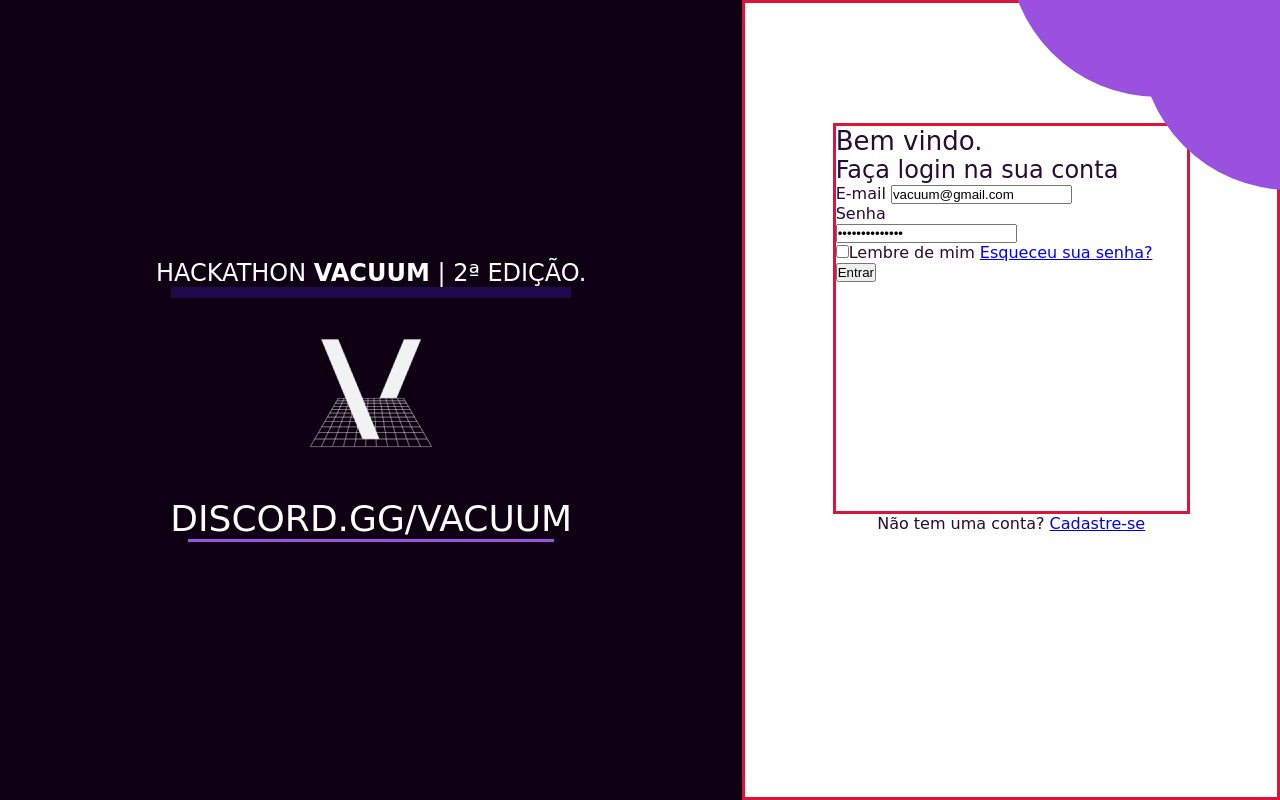
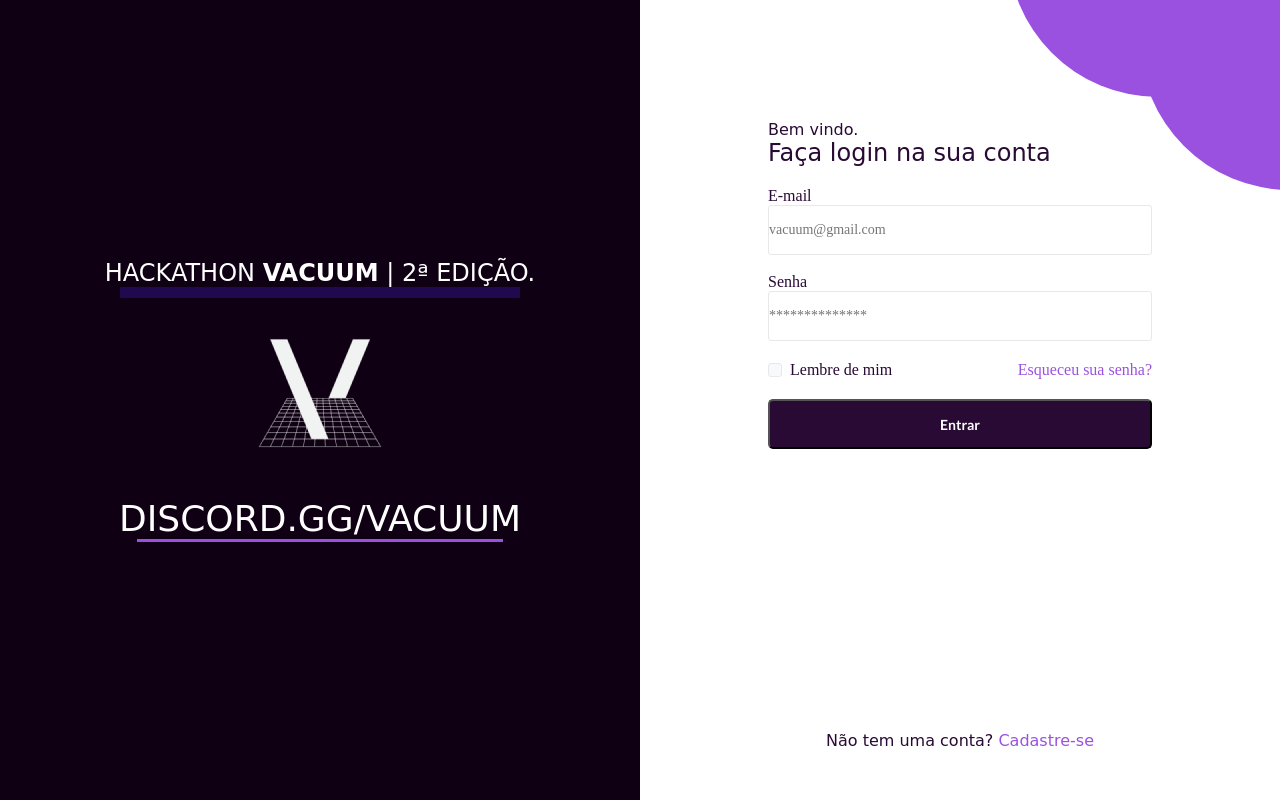
Before and after one commit to dezzogo/HackathonVacuum, a plain HTML site: page index.html in a window 1280 px wide. Drawn offline with Linux system fonts and the light colour scheme; a web font is replaced by a local one.

Commit message:
finished! Not perfect at all, but always learning.

```diff
--- a/index.html
+++ b/index.html
@@ -5,7 +5,6 @@
     <meta name="viewport" content="width=device-width, initial-scale=1.0">
     <title>Hackathon Vacuum | 2ª  edição</title>
 
-    <link rel="stylesheet" href="reset.css">
     <link rel="stylesheet" href="style.css">
 
 </head>
@@ -31,20 +30,28 @@
             <img class="elipse" src="images/Ellipse 3meialuasuperior2.svg" alt="elipse">
 
             <div class="login-dados">
-                <h2 class="login-bemvindo">Bem  vindo.</h2>
-                <h2 class="login-conta">Faça login na sua conta</h2>
+
+                <div class="login-titulos">
+                    <h2 class="login-bemvindo">Bem  vindo.</h2>
+                    <h2 class="login-conta">Faça login na sua conta</h2>
+                </div>
 
                 <form class="login-form" action="">
-                    <label for="email">E-mail</label>
-                    <input type="email" name="email" value="vacuum@gmail.com">
-
-                    <p>Senha</p>
-                    <input type="password" value="**************">
+                    <label for="email">E-mail</label> <br>
+                    <input type="email" name="email" id="email" placeholder="vacuum@gmail.com">
                     <br>
 
-                    <input type="checkbox">Lembre de mim
-                    <a href="vacuum.com/forgotpassword">Esqueceu sua senha?</a>
-                    <br>
+                    <label for="password" name="password">Senha</label> <br>
+                    <input type="password" id="password" placeholder="**************">
+
+                    <div class="login-password-menu">
+
+                        <div class="login-password-checkbox">
+                            <input type="checkbox" id="remember">
+                            <label for="remember">Lembre de mim</label>
+                        </div>
+                        <a href="vacuum.com/forgotpassword">Esqueceu sua senha?</a>
+                    </div>
 
                     <input class="login-botao" type="submit"  value="Entrar">
 
--- a/reset.css
+++ /dev/null
@@ -1,9 +0,0 @@
-* {
-    margin: 0;
-    padding: 0;
-    box-sizing: border-box;
-}
-
-/* a:active, a:visited {
-    text-decoration: none;
-} */
--- a/style.css
+++ b/style.css
@@ -1,8 +1,10 @@
 @import url('https://fonts.googleapis.com/css2?family=Coda:wght@400;800&family=Lato:wght@700&family=Ledger&display=swap');
 
-/* font-family: 'Coda', cursive;
-font-family: 'Lato', sans-serif;
-font-family: 'Ledger', serif; */
+* {
+    margin: 0;
+    padding: 0;
+    box-sizing: border-box;
+}
 
 main {
     display: flex;
@@ -12,6 +14,7 @@ main {
 
 .apresentacao {
     display: flex;
+    flex: 1;
     flex-direction: column;
     justify-content: center;
     align-items: center;
@@ -23,7 +26,7 @@ main {
 }
 
 .apresentacao-titulo {
-    font-size: 24px;
+    font-size: 1.5em;
     font-weight: 400;
 }
 
@@ -40,6 +43,7 @@ main {
 
 .login {
     display: flex;
+    flex: 1;
     flex-direction: column;
     align-items: center;
     width: 42%;
@@ -48,15 +52,14 @@ main {
     background-color: #FFFFFF;
     color: #290A34;
     font-family: 'Coda', cursive;
-    border: 3px solid crimson;
 }
 
 .login-dados {
-    border: 3px solid crimson;
     display: flex;
     flex-direction: column;
-    width: 357px;
-    height: 391px;
+    justify-content: space-between;
+    width: 60%;
+    height: 50%;
 }
 
 .login-bemvindo, .login-conta {
@@ -70,16 +73,100 @@ main {
 }
 
 .login-bemvindo {
-    font-size: 16px;
+    font-size: 1em;
 }
 
-.login-bemvindo {
-    font-size: 26px;
+.login-form {
+    padding: 20px 0;
+    font-family: 'Ledger', serif;
 }
 
-/* TO DO
-- organize html form to improve its stile (label, div);
-- form action;
-- "waterproof"
-- remove crimson borders;
-- responsive */
+
+.login-form input {
+    width: 100%;
+    height: 50px;
+    font-size: 14px;
+    display: flex;
+    flex-direction: column;
+    justify-content: space-between;
+    outline: none;
+}
+
+.login-password-menu {
+    display: flex;
+    justify-content: space-between;
+    padding: 20px 0;
+    align-items: center;
+}
+
+#email, #password, #remember {
+    border-radius: 3px;
+    border: 1px solid #E8E8E8;
+    flex-shrink: 0;
+    font-family: 'Ledger', serif;
+}
+
+.login a {
+    text-decoration: none;
+    color: #9B51E0;
+}
+
+.login-password-checkbox {
+    display: flex;
+    align-items: center;
+}
+
+.login-password-checkbox input[type="checkbox"] {
+    appearance: none;
+    -webkit-appearance: none;
+    width: 1em;
+    height: 1em;
+    background: #F7FAFC;
+    outline: none;
+    margin-right: 8px;
+    cursor: pointer;
+}
+
+.login-password-checkbox input[type="checkbox"]:checked {
+    background-color: #F7FAFC;
+    border: 1px solid #3498db;
+}
+
+.login-botao {
+    background-color: #290A34;
+    color: #FFFFFF;
+    border-radius: 5px;
+    display: flex;
+    align-items: center;
+    font-family: 'Lato', sans-serif;
+    cursor: pointer;
+    padding: 1em;
+}
+
+.login-semconta {
+    position: fixed;
+    bottom: 50px;
+}
+
+@media (max-width: 768px) {
+    .apresentacao {
+        display: none;
+    }
+
+    .elipse {
+        display: none;
+    }
+
+    .login-titulos {
+        justify-content: end;
+    }
+
+    .login-form {
+        width: 100%;
+    }
+
+    .login-dados {
+        width: 90%;
+        padding: 80px 30px;
+    }
+}
```
Also changed, not shown: 1 other file.
